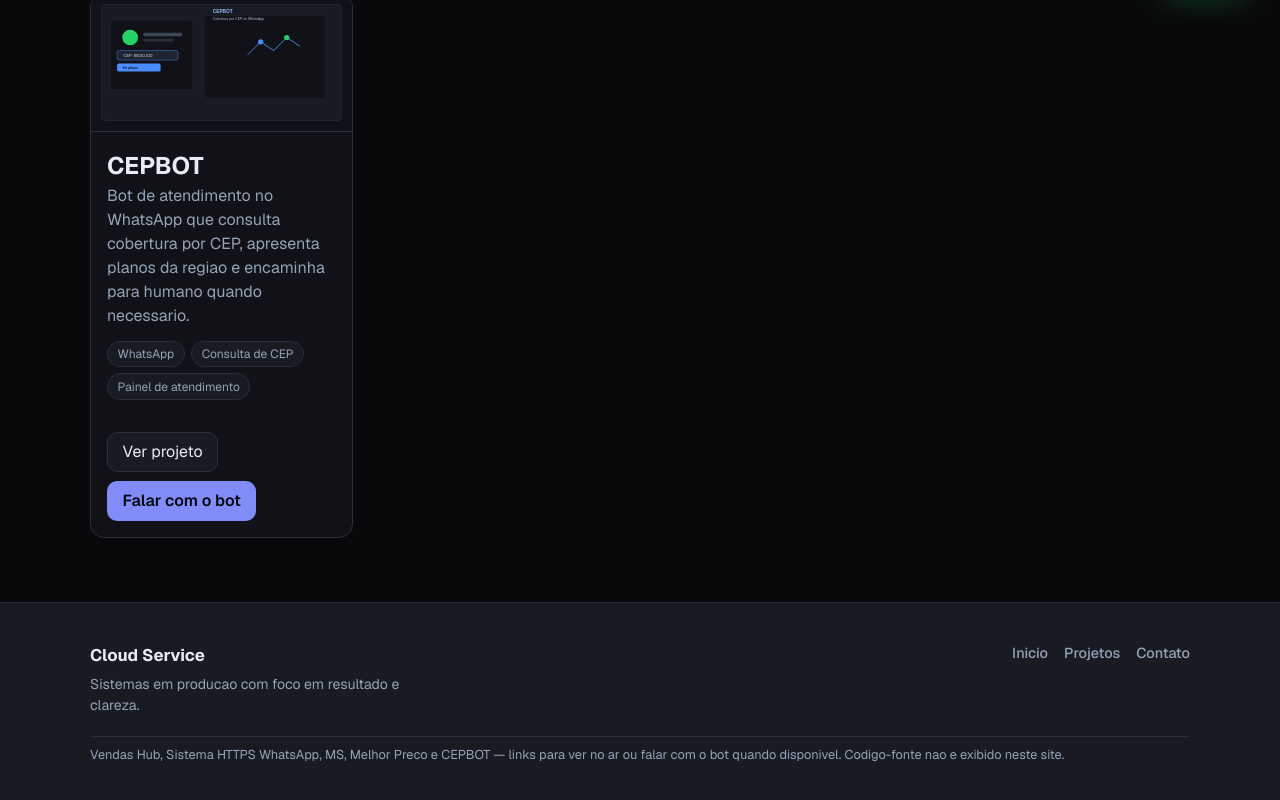
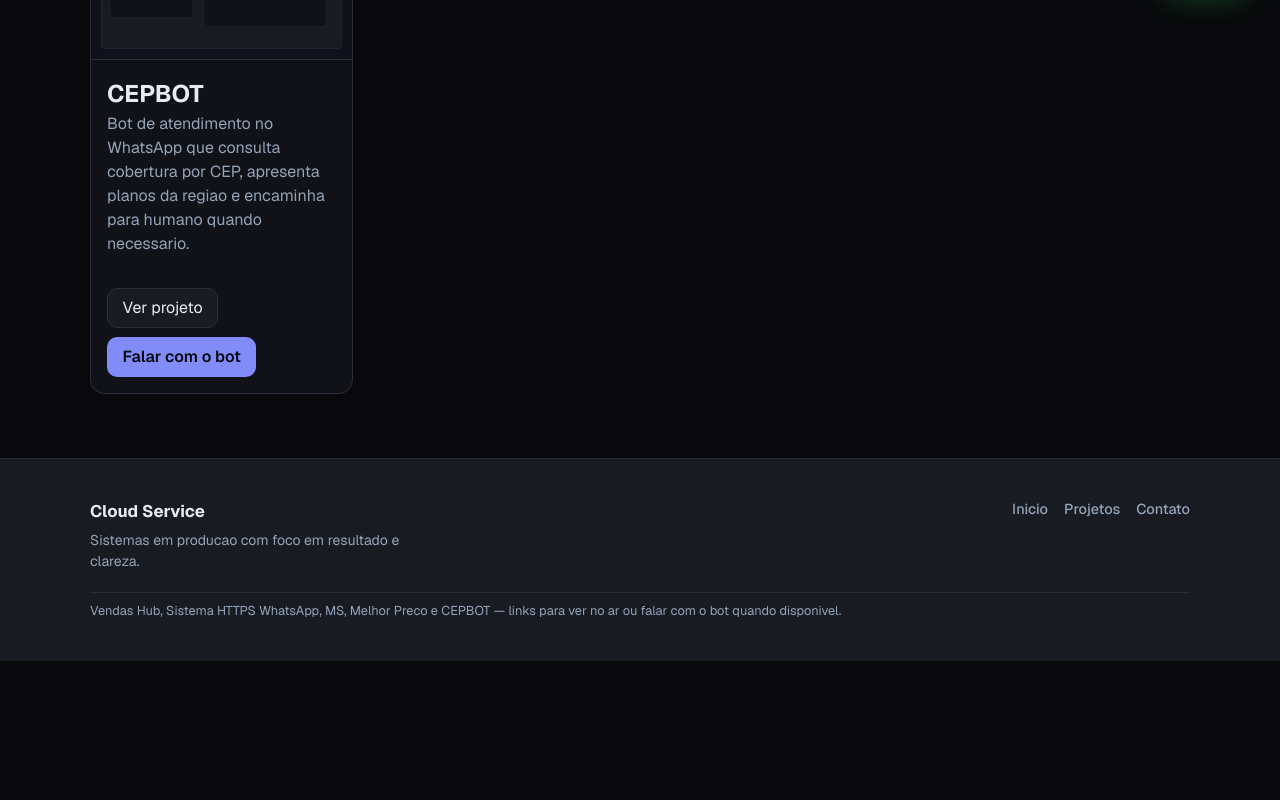
Before and after one commit to CloudBlackhand/portifolio, a Next.js app: page /projetos in a window 1280 px wide. Shown: the part 792-1592 px from the top of the page. After the commit the page ends 1453 px from the top, so only its background shows below. Built offline with nearby package versions, Linux system fonts and the light colour scheme.

Commit message:
Remover referências a repositórios públicos no portfólio.
Substitui o card de repositórios públicos, remove o campo visibility e as chips de stack na listagem.

```diff
--- a/app/components/landing/LandingPage.tsx
+++ b/app/components/landing/LandingPage.tsx
@@ -61,7 +61,7 @@ const pillars = [
 const stats = [
   { label: "Sistemas em producao", value: "5" },
   { label: "Foco", value: "Resultado" },
-  { label: "Repositorios publicos", value: "3" },
+  { label: "Canais", value: "WhatsApp + Web" },
   { label: "Prioridade", value: "Conforto para o cliente" },
 ];
 
--- a/app/layout.tsx
+++ b/app/layout.tsx
@@ -65,7 +65,7 @@ export default function RootLayout({
             </nav>
             <p className="footer-note">
               Vendas Hub, Sistema HTTPS WhatsApp, MS, Melhor Preco e CEPBOT — links para ver no ar ou falar
-              com o bot quando disponivel. Codigo-fonte nao e exibido neste site.
+              com o bot quando disponivel.
             </p>
           </div>
         </footer>
--- a/app/projetos/page.tsx
+++ b/app/projetos/page.tsx
@@ -40,13 +40,6 @@ export default function ProjetosPage() {
             <div className="card-body">
               <h2>{project.title}</h2>
               <p>{project.shortDescription}</p>
-              <div className="chip-list">
-                {project.stack.map((item) => (
-                  <span className="chip" key={item}>
-                    {item}
-                  </span>
-                ))}
-              </div>
               <div className="section-spacing link-row">
                 <Link className="button" href={`/projetos/${project.slug}`}>
                   Ver projeto
--- a/data/projects.ts
+++ b/data/projects.ts
@@ -25,7 +25,6 @@ export type Project = {
   liveUrl?: string;
   /** Texto do botao do link publico. Padrao: "Ver site no ar" ou "Falar com o bot" no CEPBOT. */
   liveLinkLabel?: string;
-  visibility: "public" | "private";
   /** Telas extras na pagina de detalhe (alem da miniatura principal). */
   gallery?: ProjectGalleryImage[];
   /** Dimensões naturais da miniatura (PNG/JPG). Quando definido, o hero não estica além disso. */
@@ -62,7 +61,6 @@ export const projects: Project[] = [
       "Menos perda de informacao entre pessoas e canais.",
     ],
     liveUrl: "",
-    visibility: "private",
   },
   {
     slug: "sistema-https-whatsapp",
@@ -92,7 +90,6 @@ export const projects: Project[] = [
       "Mais previsibilidade para escalar automacao sem trocar de numero ou de ferramenta a cada projeto.",
     ],
     liveUrl: "",
-    visibility: "private",
   },
   {
     slug: "msg-sys",
@@ -124,7 +121,6 @@ export const projects: Project[] = [
       "Menos retrabalho e menos dependencia de atalho manual no dia a dia.",
     ],
     liveUrl: "",
-    visibility: "private",
     gallery: [
       {
         src: "/project-thumbs/ms/ms-conexao-whatsapp.png",
@@ -169,7 +165,6 @@ export const projects: Project[] = [
       "Ganho de tempo na preparacao de decisao de compra ou tabela de venda.",
     ],
     liveUrl: "",
-    visibility: "private",
   },
   {
     slug: "cepbot",
@@ -201,7 +196,6 @@ export const projects: Project[] = [
     liveUrl:
       "https://wa.me/5521971364919?text=Ola%2C%20vim%20pelo%20site%20Cloud%20Service%20e%20quero%20conhecer%20o%20CEPBOT",
     liveLinkLabel: "Falar com o bot",
-    visibility: "private",
   },
 ];
 
```
Also changed, not shown: 1 other file (tests, documents, lock files or other folders).
